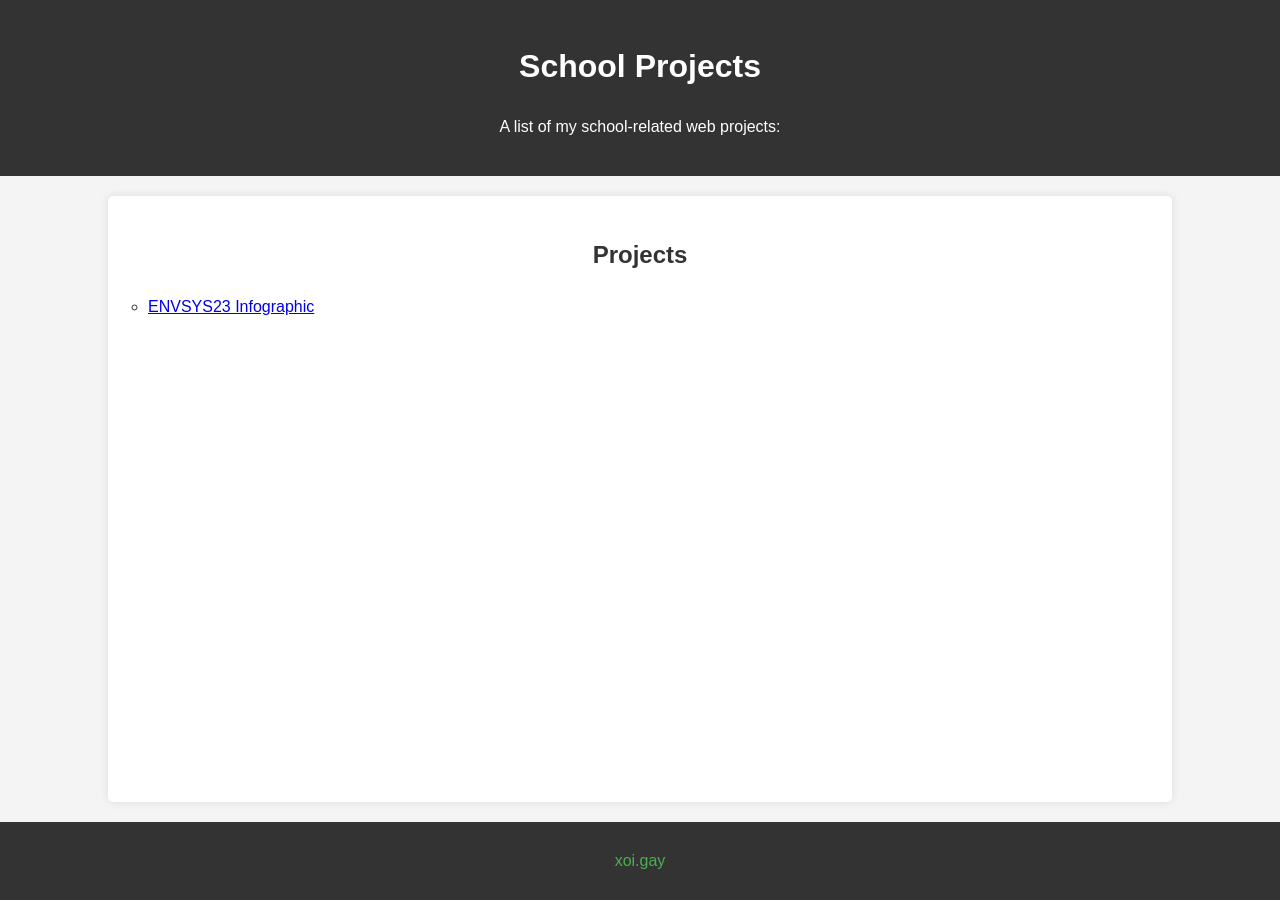
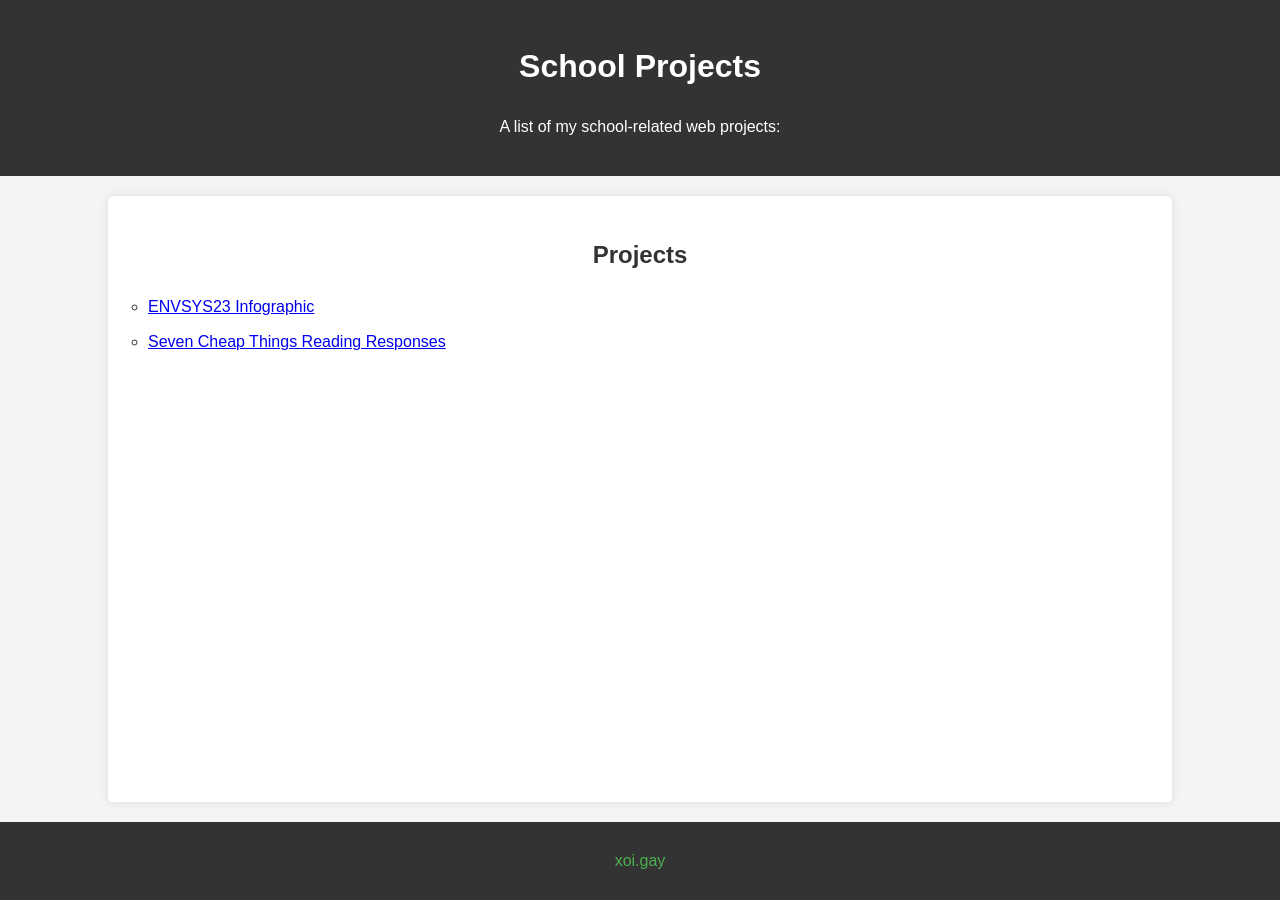
Before and after one commit to x-chap/justxoi.github.io, a Jekyll site: the page built from school.html, in a window 1280 px wide. Built offline with Jekyll 4.4.1, drawn with Linux system fonts in a browser that asks for light colours.

Commit message:
Update sevencheapthings-readingresponses.md

```diff
--- a/_school/sevencheapthings-readingresponses.md
+++ b/_school/sevencheapthings-readingresponses.md
@@ -1,3 +1,6 @@
+---
+title: Seven Cheap Things Reading Responses
+---
 # 1. Cheap Nature
 
 ### Summary
```
